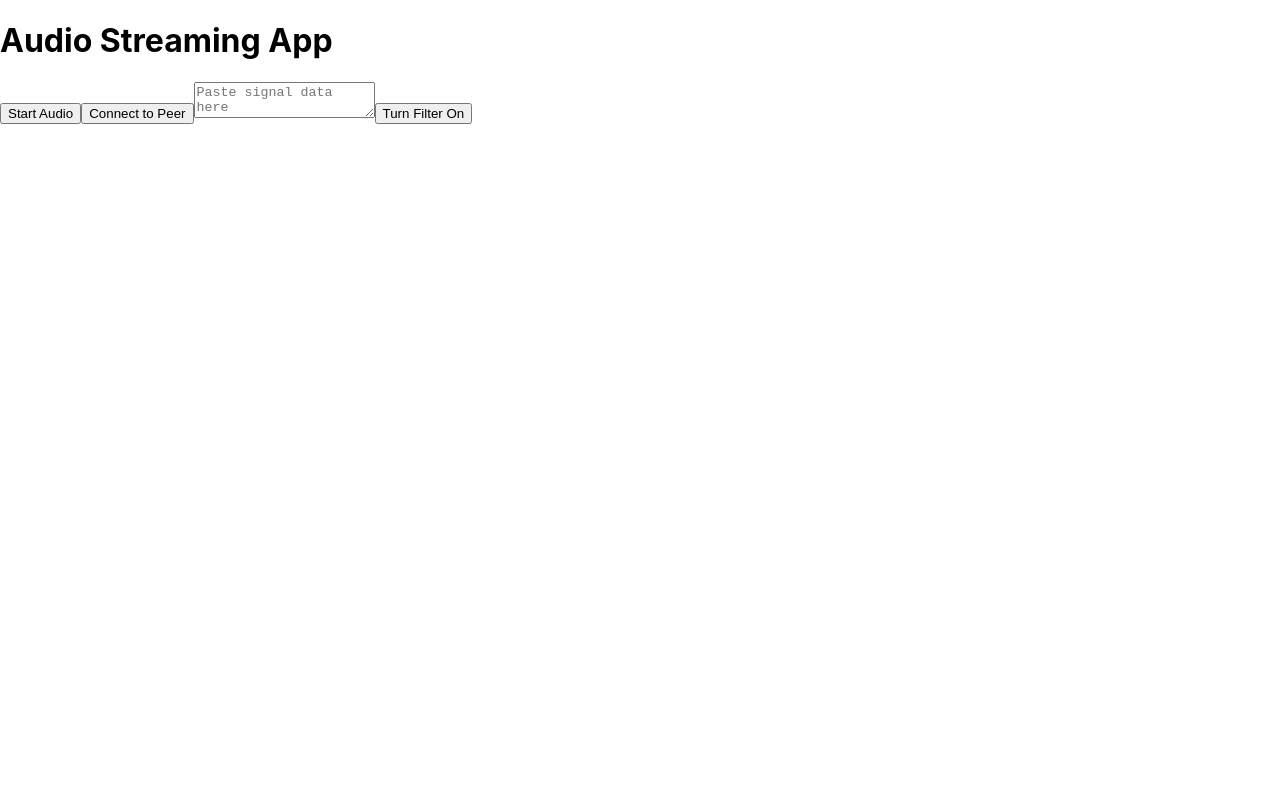
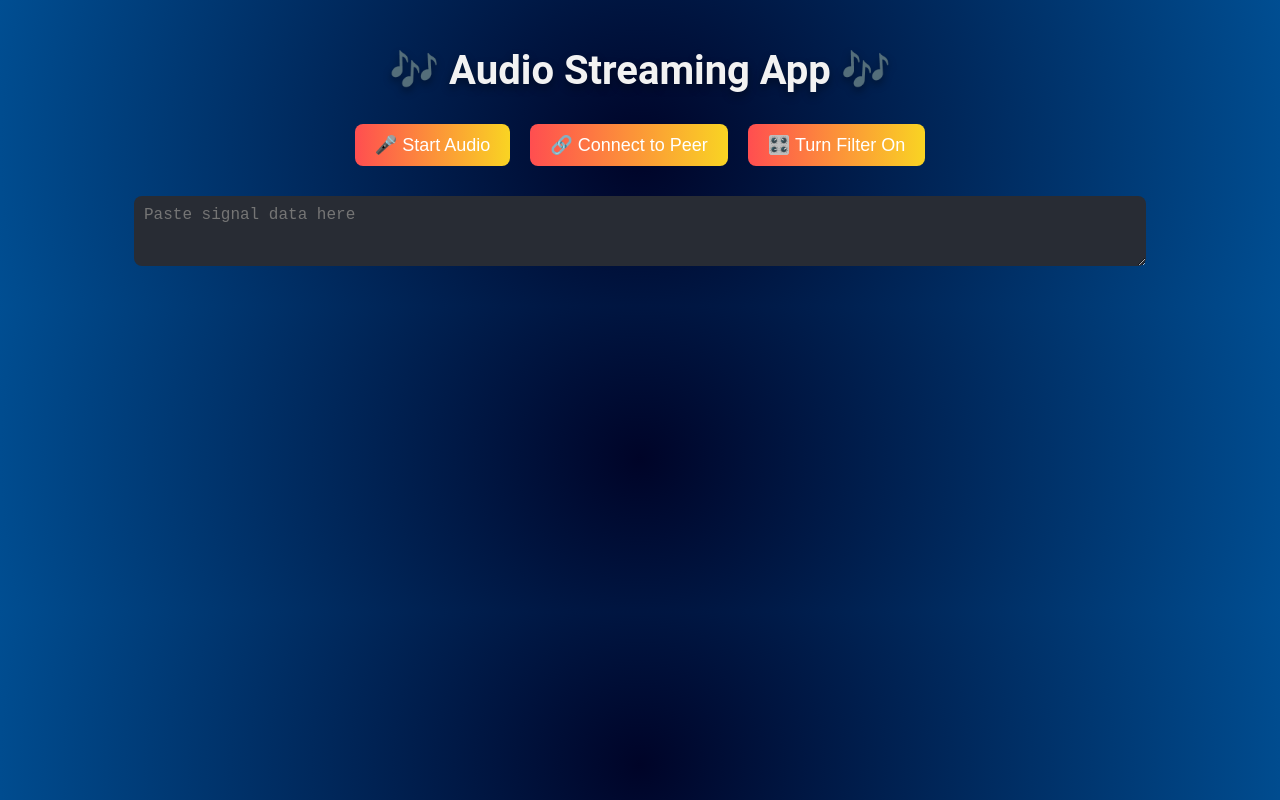
Before and after one commit to santoshsekhar/audio-streaming-react, a React (Create React App) app in the folder audio-streaming-app/: page / in a window 1280 px wide. Built offline with nearby package versions, Linux system fonts and the light colour scheme.

Commit message:
styles commit

```diff
--- a/audio-streaming-app/package.json
+++ b/audio-streaming-app/package.json
@@ -15,7 +15,7 @@
     "web-vitals": "^4.2.3"
   },
   "scripts": {
-    "start": "react-scripts start",
+    "start": "NODE_OPTIONS=--openssl-legacy-provider react-scripts start",
     "build": "NODE_OPTIONS=--openssl-legacy-provider react-scripts build",
     "test": "react-scripts test",
     "eject": "react-scripts eject"
--- a/audio-streaming-app/src/App.js
+++ b/audio-streaming-app/src/App.js
@@ -26,8 +26,7 @@
 import React, { useState, useRef } from 'react';
 import SimplePeer from 'simple-peer';
 import AV from './av';
-
-
+import './styles.css'
 
 function App() {
   const [stream, setStream] = useState(null);
@@ -43,7 +42,6 @@ function App() {
       setStream(stream);
       myVideoRef.current.srcObject = stream;
 
-      // Create an AudioContext and setup nodes for filtering
       audioContext = new (window.AudioContext || window.webkitAudioContext)();
       const source = audioContext.createMediaStreamSource(stream);
       gainNode = audioContext.createGain();
@@ -53,7 +51,6 @@ function App() {
       filterNode.type = 'lowpass';
       filterNode.frequency.value = 200;
 
-      // Conditionally apply filter
       if (isFilterOn) {
         source.connect(gainNode).connect(filterNode).connect(audioContext.destination);
       } else {
@@ -72,7 +69,6 @@ function App() {
     });
 
     peer.on('signal', (data) => {
-      // Send this data to the peer through a signaling server or similar
       console.log('SIGNAL', JSON.stringify(data));
     });
 
@@ -92,7 +88,6 @@ function App() {
     }
   };
 
-
   const toggleFilter = () => {
     setIsFilterOn(!isFilterOn);
     if (audioContext && stream) {
@@ -105,21 +100,25 @@ function App() {
   };
 
   return (
-    <div>
-      <h1>Audio Streaming App</h1>
-      <button onClick={startStreaming}>Start Audio</button>
-      <button onClick={connectToPeer}>Connect to Peer</button>
-      <audio ref={myVideoRef} autoPlay />
-      <audio ref={peerVideoRef} autoPlay />
+    <div className="app-container">
+      <h1>🎶 Audio Streaming App 🎶</h1>
+      <div className="buttons-container">
+        <button onClick={startStreaming}>🎤 Start Audio</button>
+        <button onClick={connectToPeer}>🔗 Connect to Peer</button>
+        <button onClick={toggleFilter}>
+          {isFilterOn ? '🎚️ Turn Filter Off' : '🎛️ Turn Filter On'}
+        </button>
+      </div>
+      <div className="audio-container">
+        <audio ref={myVideoRef} autoPlay />
+        <audio ref={peerVideoRef} autoPlay />
+      </div>
       <textarea
         placeholder="Paste signal data here"
         onChange={(e) => handleSignalData(e.target.value)}
+        className="signal-input"
       />
-      <button onClick={toggleFilter}>
-        {isFilterOn ? 'Turn Filter Off' : 'Turn Filter On'}
-      </button>
-        {/* Insert the AudioVisualizer here */}
-        {audioContext && <AV audioContext={audioContext} />}
+      {audioContext && <AV audioContext={audioContext} />}
     </div>
   );
 }
--- a/audio-streaming-app/src/av.js
+++ b/audio-streaming-app/src/av.js
@@ -1,4 +1,5 @@
-import React, { useEffect, useRef } from 'react';
+ import React, { useEffect, useRef } from 'react';
+
 
 function AV({ audioContext }) {
   const canvasRef = useRef(null);
@@ -21,8 +22,15 @@ function AV({ audioContext }) {
         analyser.getByteTimeDomainData(dataArray);
         ctx.clearRect(0, 0, canvas.width, canvas.height);
 
+        // Create a gradient for the waveform color
+        const gradient = ctx.createLinearGradient(0, 0, canvas.width, canvas.height);
+        gradient.addColorStop(0, '#ff00ff');
+        gradient.addColorStop(0.5, '#00ffff');
+        gradient.addColorStop(1, '#00ff00');
+
         ctx.lineWidth = 2;
-        ctx.strokeStyle = '#00f';
+        ctx.strokeStyle = gradient;
+
         ctx.beginPath();
         const sliceWidth = (canvas.width * 1.0) / bufferLength;
         let x = 0;
@@ -48,7 +56,7 @@ function AV({ audioContext }) {
     }
   }, [audioContext]);
 
-  return <canvas ref={canvasRef} width="600" height="200" />;
+  return <canvas ref={canvasRef} width="800" height="300" />;
 }
 
 export default AV;
--- /dev/null
+++ b/audio-streaming-app/src/styles.css
@@ -0,0 +1,62 @@
+/* styles.css */
+
+body {
+    margin: 0;
+    font-family: 'Roboto', sans-serif;
+    background: radial-gradient(circle, #000428, #004e92);
+    color: #fff;
+    text-align: center;
+  }
+
+  .app-container {
+    padding: 20px;
+  }
+
+  h1 {
+    font-size: 2.5rem;
+    color: #f2f2f2;
+    margin-bottom: 20px;
+    text-shadow: 0 4px 8px rgba(0, 0, 0, 0.4);
+  }
+
+  .buttons-container {
+    margin: 20px;
+  }
+
+  button {
+    background: linear-gradient(to right, #ff4e50, #f9d423);
+    border: none;
+    color: white;
+    font-size: 18px;
+    padding: 10px 20px;
+    margin: 10px;
+    cursor: pointer;
+    border-radius: 8px;
+    transition: background 0.4s ease;
+  }
+
+  button:hover {
+    background: linear-gradient(to right, #ff416c, #ff4e50);
+  }
+
+  .signal-input {
+    width: 80%;
+    height: 50px;
+    border-radius: 8px;
+    padding: 10px;
+    font-size: 16px;
+    margin: 20px auto;
+    display: block;
+    background-color: #282c34;
+    color: #fff;
+    border: none;
+    outline: none;
+  }
+
+  canvas {
+    margin: 30px auto;
+    border: 4px solid #fff;
+    border-radius: 10px;
+    background: rgba(0, 0, 0, 0.2);
+    box-shadow: 0 4px 8px rgba(0, 0, 0, 0.6);
+  }
```
Also changed, not shown: audio-streaming-app/src/App.css (line endings or trailing spaces).
